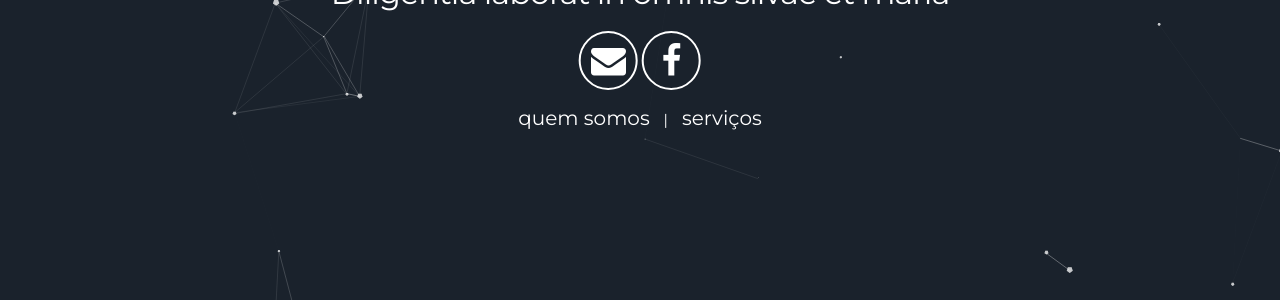
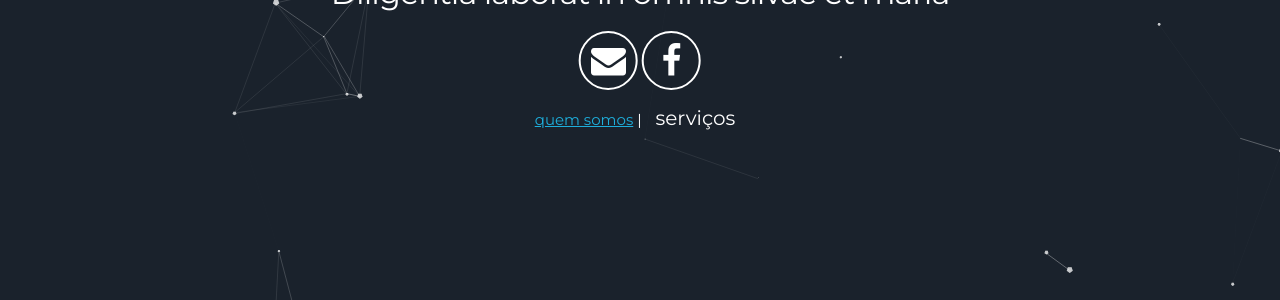
Before and after one commit to leroy1977/eQ1, a Jekyll site: the page built from index.html, in a window 1280 px wide. Shown: the part 442-742 px from the top of the page. Built offline with Jekyll 4.4.1, drawn with Linux system fonts in a browser that asks for light colours.

Commit message:
Update header.html

```diff
--- a/_includes/header.html
+++ b/_includes/header.html
@@ -12,7 +12,7 @@
        <!-- <a aria-label="My Google Plus" target="_blank" href="https://plus.google.com/{{site.gplus_username}}/posts"><i class="icon fa fa-google-plus" aria-hidden="true"></i></a> -->
 
       </div>
-      <a class="link" href="#about" data-scroll>quem somos</a>
+      <a  href="#about" data-scroll>quem somos</a>
       <td align="center" width="8">|</td>
       <a class="link" href="#projects" data-scroll>serviços</a>
 
```
